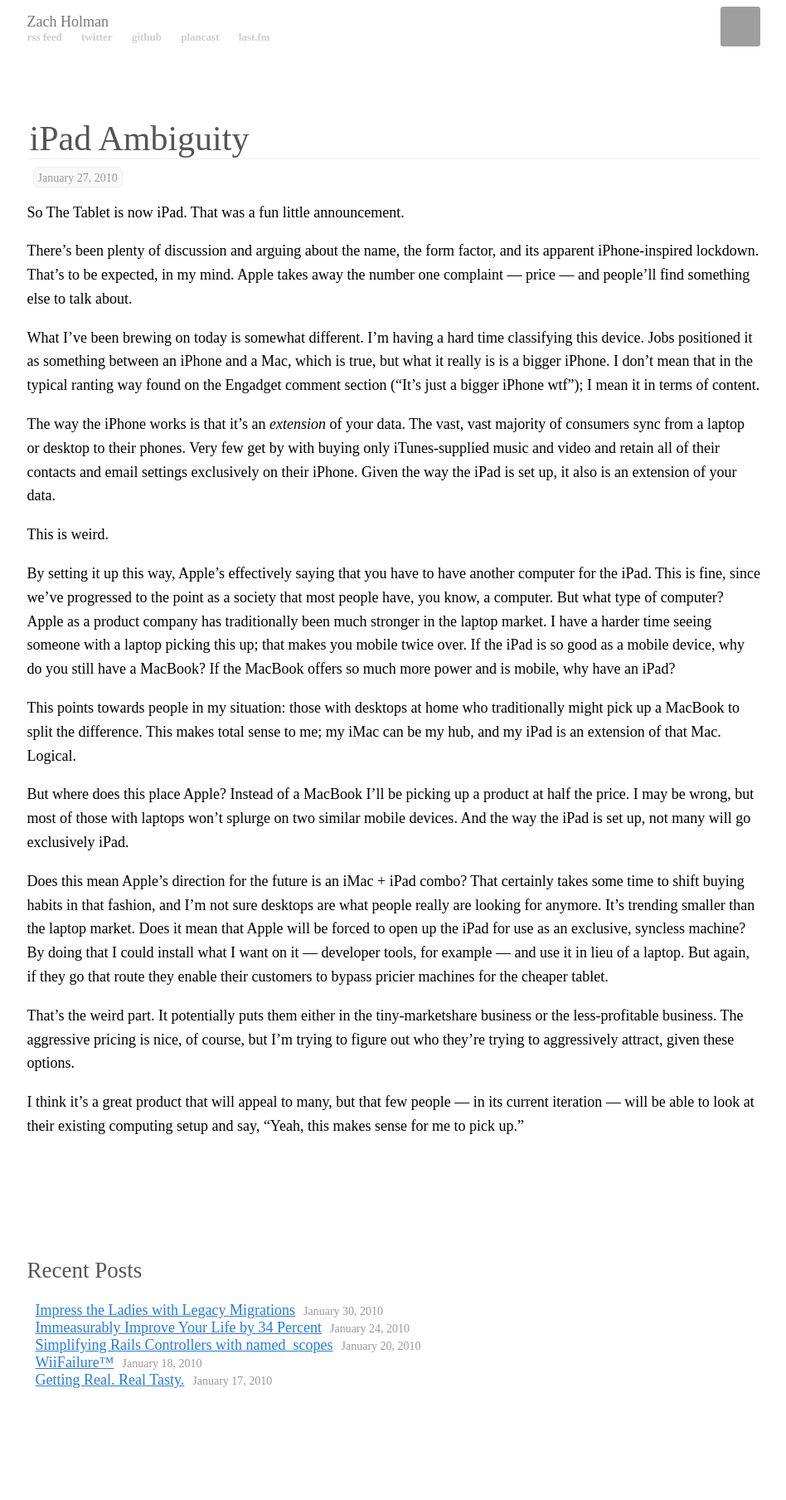
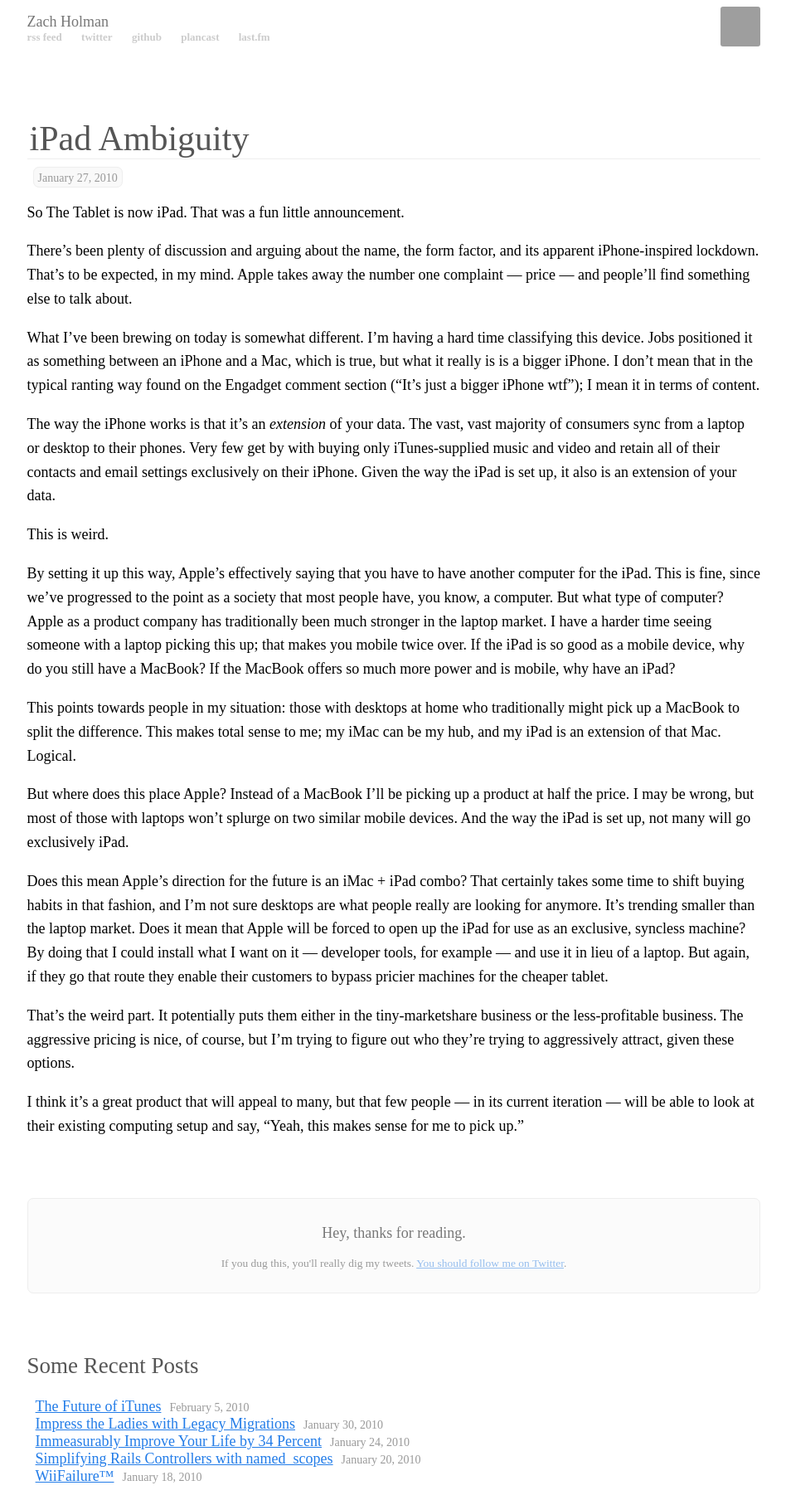
Before and after one commit to broccolini/designertocoder.github.com, a Jekyll site: the page built from _posts/2010-01-27-ipad-ambiguity.markdown, in a window 1280 px wide. Shown: the whole page at 83% size, without its empty margins (165-1113 px from the left). Built offline with Jekyll 4.4.1, drawn with Linux system fonts in a browser that asks for light colours; Markdown is read by kramdown in place of the engine named in the settings; before the commit the page ends 1692 px from its top, so only the background shows below that; grey boxes are pictures that could not be loaded.

```diff
--- a/_config.yml
+++ b/_config.yml
@@ -1,3 +1,4 @@
 markdown: rdiscount
 pygments: true
 permalink: /:year/:month/:title
+auto: true
--- a/_layouts/post.html
+++ b/_layouts/post.html
@@ -6,8 +6,13 @@
 {{ content }}
 </div>
 
+<div id="enjoy_my_toots">
+  <p>Hey, thanks for reading.</p>
+  <p>If you dug this, you'll really dig my tweets. <a href="http://twitter.com/holman">You should follow me on Twitter</a>.<p>
+</div>
+
 <div id="related">
-  <h2>Recent Posts</h2>
+  <h2>Some Recent Posts</h2>
   <ul>
     {% for post in site.related_posts limit:5 %}
       <li><a href="{{ post.url }}">{{ post.title }}</a><span>{{ post.date | date: "%B" }} {{ post.date | date: "%e" }}, {{ post.date | date: "%Y" }}</span></li>
--- a/css/styles.css
+++ b/css/styles.css
@@ -111,3 +111,25 @@
   font-size: 14px;
   color: #999;
 }
+#enjoy_my_toots{
+  margin-top: -4em;
+  margin-bottom: 4em;
+  background-color: #FBFBFB;
+  border: 1px solid #eee;
+  -webkit-border-radius: 7px;
+  -moz-border-radius: 7px;
+  padding: .75em 1em;
+  text-align: center;
+  color: #999;
+  text-shadow: 1px 1px 0 #fff;
+}
+#enjoy_my_toots p:first-child{
+  font-size: 1em;
+  color: #777;
+}
+#enjoy_my_toots p{
+  font-size: .75em;
+}
+#enjoy_my_toots a{
+  color: #93BCED;
+}
--- a/index.html
+++ b/index.html
@@ -13,6 +13,6 @@
 <div class="related">
 {% unless site.posts.size <= 5 %}
 <h3>More Posts</h3>
-<p>{% for post in site.posts offset:5 %}<a href="{{ post.url }}">{{ post.title }}</a>{% unless forloop.last %} &middot; {% endunless %}{% endfor %}</p>
+<p>{% for post in site.posts offset:5 %}<a href="{{ post.url }}">{{ post.title }}</a>{% unless forloop.last %} &ndash; {% endunless %}{% endfor %}</p>
 {% endunless %}
 </div>
```
Also changed, not shown: _posts/2010-02-05-the-future-of-itunes.markdown (added, +42 -0 lines).
